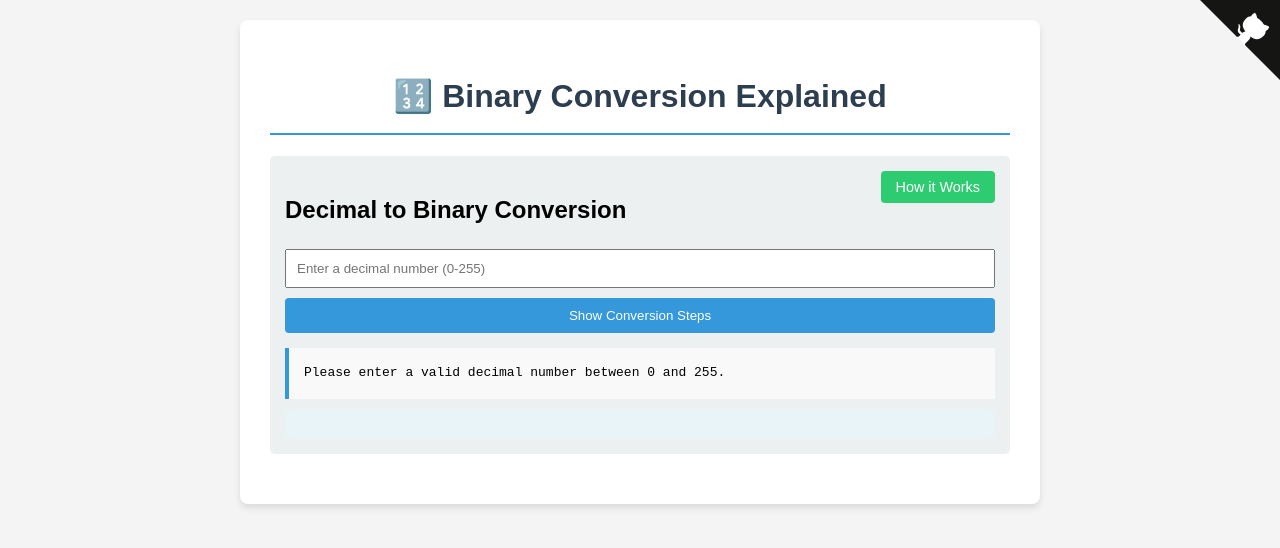
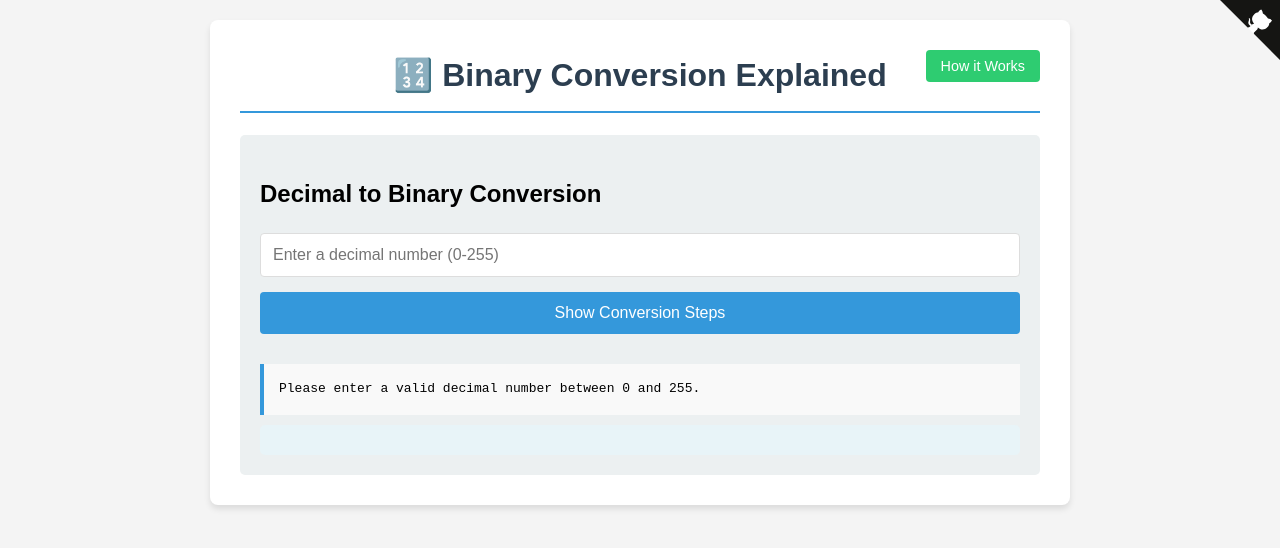
Before and after one commit to myquite/interactive-binary-tool, a plain HTML site: page index.html in a window 1280 px wide. Drawn offline with Linux system fonts and the light colour scheme.

Commit message:
Refactor GitHub corner link and improve styling for responsiveness in index.html and styles.css

```diff
--- a/index.html
+++ b/index.html
@@ -7,8 +7,8 @@
     <link rel="stylesheet" href="styles.css">
 </head>
 <body>
-    <!-- Add GitHub Corner -->
-    <a href="https://github.com/https://github.com/myquite/interactive-binary-tool" class="github-corner" aria-label="View source on GitHub">
+    <!-- GitHub Corner -->
+    <a href="https://github.com/myquite/interactive-binary-tool" class="github-corner" aria-label="View source on GitHub">
         <svg width="80" height="80" viewBox="0 0 250 250" style="fill:#151513; color:#fff; position: absolute; top: 0; border: 0; right: 0;" aria-hidden="true">
             <path d="M0,0 L115,115 L130,115 L142,142 L250,250 L250,0 Z"></path>
             <path d="M128.3,109.0 C113.8,99.7 119.0,89.6 119.0,89.6 C122.0,82.7 120.5,78.6 120.5,78.6 C119.2,72.0 123.4,76.3 123.4,76.3 C127.3,80.9 125.5,87.3 125.5,87.3 C122.9,97.6 130.6,101.9 134.4,103.2" fill="currentColor" style="transform-origin: 130px 106px;" class="octo-arm"></path>
@@ -17,10 +17,10 @@
     </a>
 
     <div class="container">
+
         <h1>🔢 Binary Conversion Explained</h1>
-
+        <button class="info-button" onclick="showMethodExplanation()">How it Works</button>
         <div class="conversion-section">
-            <button class="info-button" onclick="showMethodExplanation()">How it Works</button>
             <h2>Decimal to Binary Conversion</h2>
             <input type="number" id="decimalInput" placeholder="Enter a decimal number (0-255)">
             <button onclick="illustrateBinaryConversion()">Show Conversion Steps</button>
--- a/styles.css
+++ b/styles.css
@@ -1,17 +1,20 @@
 body {
     font-family: 'Arial', sans-serif;
-    max-width: 800px;
-    margin: 0 auto;
-    padding: 20px;
+    margin: 0;
+    padding: 15px;
     background-color: #f4f4f4;
     line-height: 1.6;
 }
 
 .container {
     background-color: white;
-    padding: 30px;
+    padding: 15px;
+    padding-top: 60px;
     border-radius: 8px;
     box-shadow: 0 4px 6px rgba(0,0,0,0.1);
+    max-width: 800px;
+    margin: 0 auto;
+    position: relative;
 }
 
 h1 {
@@ -19,32 +22,38 @@ h1 {
     color: #2c3e50;
     border-bottom: 2px solid #3498db;
     padding-bottom: 10px;
+    font-size: 1.5rem;
+    margin-top: .5rem;
 }
 
 .conversion-section {
-    margin-bottom: 20px;
+    margin-top: 20px;
     padding: 15px;
     background-color: #ecf0f1;
     border-radius: 5px;
-    position: relative;
 }
 
 input {
     width: 100%;
-    padding: 10px;
-    margin-bottom: 10px;
+    padding: 12px;
+    margin-bottom: 15px;
     box-sizing: border-box;
+    border: 1px solid #ddd;
+    border-radius: 4px;
+    font-size: 16px;
 }
 
 button {
     width: 100%;
-    padding: 10px;
+    padding: 12px;
     background-color: #3498db;
     color: white;
     border: none;
     border-radius: 4px;
     cursor: pointer;
     transition: background-color 0.3s ease;
+    font-size: 16px;
+    margin-bottom: 15px;
 }
 
 button:hover {
@@ -214,10 +223,9 @@ button:hover {
 }
 
 .info-button {
-    position: absolute;
-    top: 15px;
-    right: 15px;
-    width: auto;
+    position: relative;
+    width: 100%;
+    margin-bottom: 15px;
     padding: 8px 15px;
     font-size: 0.9em;
     background-color: #2ecc71;
@@ -327,27 +335,82 @@ button:hover {
     font-size: 1.2em;
 }
 
+/* Tablet and larger screens */
+@media (min-width: 768px) {
+    body {
+        padding: 20px;
+    }
+
+    .container {
+        padding: 30px;
+    }
+
+    h1 {
+        font-size: 2rem;
+        margin-top: 0;
+    }
+
+    .info-button {
+        position: absolute;
+        top: 30px;
+        right: 30px;
+        width: auto;
+    }
+
+    .conversion-section {
+        padding: 20px;
+    }
+
+    input, button {
+        font-size: 1rem;
+    }
+
+    .github-corner svg {
+        width: 80px;
+        height: 80px;
+        position: absolute;
+    }
+}
+
+/* Existing styles for GitHub corner */
 .github-corner:hover .octo-arm {
     animation: octocat-wave 560ms ease-in-out;
 }
 
 @keyframes octocat-wave {
-    0%, 100% {
-        transform: rotate(0);
-    }
-    20%, 60% {
-        transform: rotate(-25deg);
-    }
-    40%, 80% {
-        transform: rotate(10deg);
-    }
+    0%, 100% { transform: rotate(0); }
+    20%, 60% { transform: rotate(-25deg); }
+    40%, 80% { transform: rotate(10deg); }
 }
 
-@media (max-width: 500px) {
+/* Adjust GitHub corner for mobile */
+@media (max-width: 767px) {
+    .github-corner svg {
+        width: 60px;
+        height: 60px;
+    }
+
     .github-corner:hover .octo-arm {
         animation: none;
     }
+
     .github-corner .octo-arm {
         animation: octocat-wave 560ms ease-in-out;
     }
 }
+
+/* Update GitHub corner styles for mobile */
+.github-corner {
+    position: absolute;
+    top: 0;
+    right: 0;
+    z-index: 2;
+}
+
+.github-corner svg {
+    width: 60px;
+    height: 60px;
+    position: fixed;
+    top: 0;
+    right: 0;
+}
```
